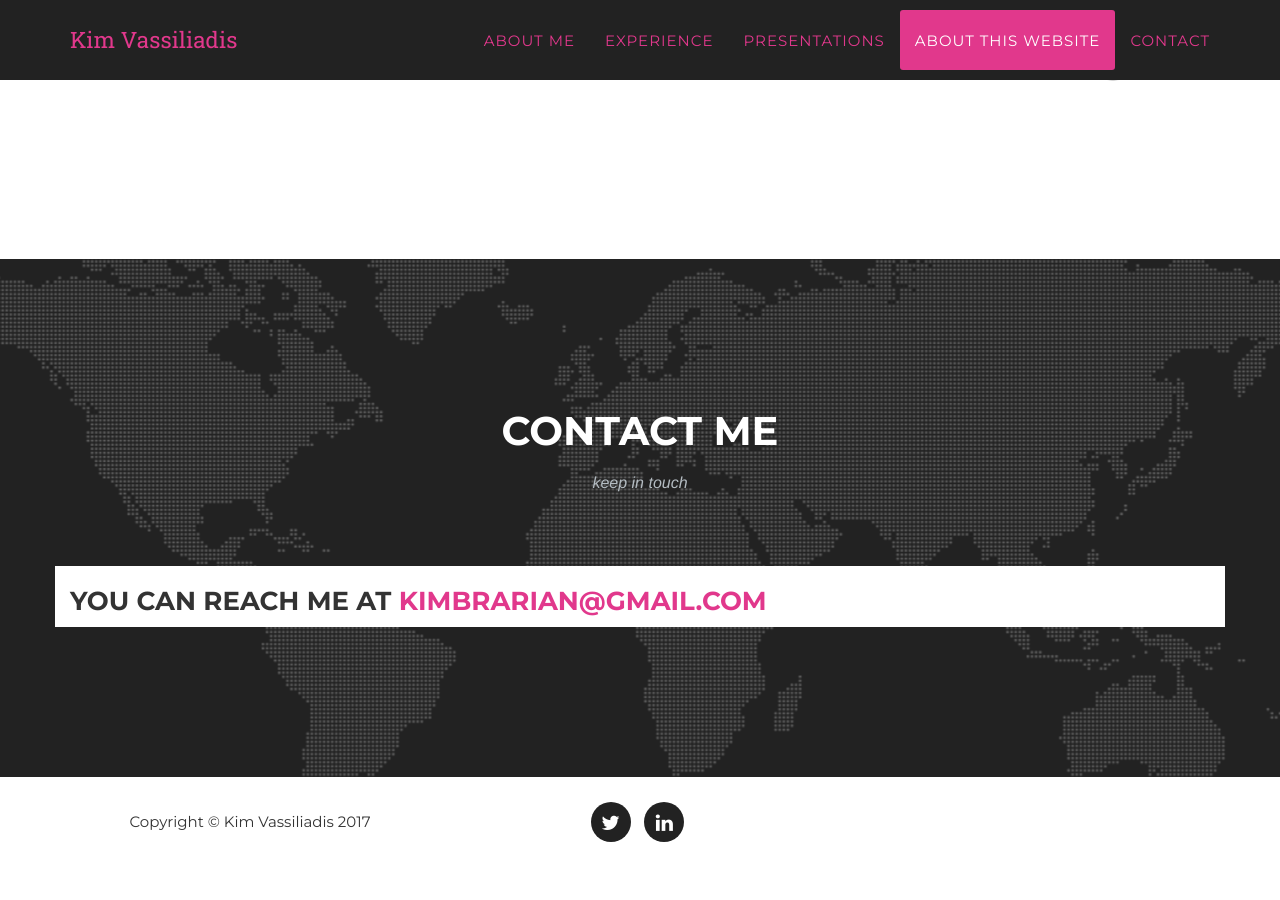
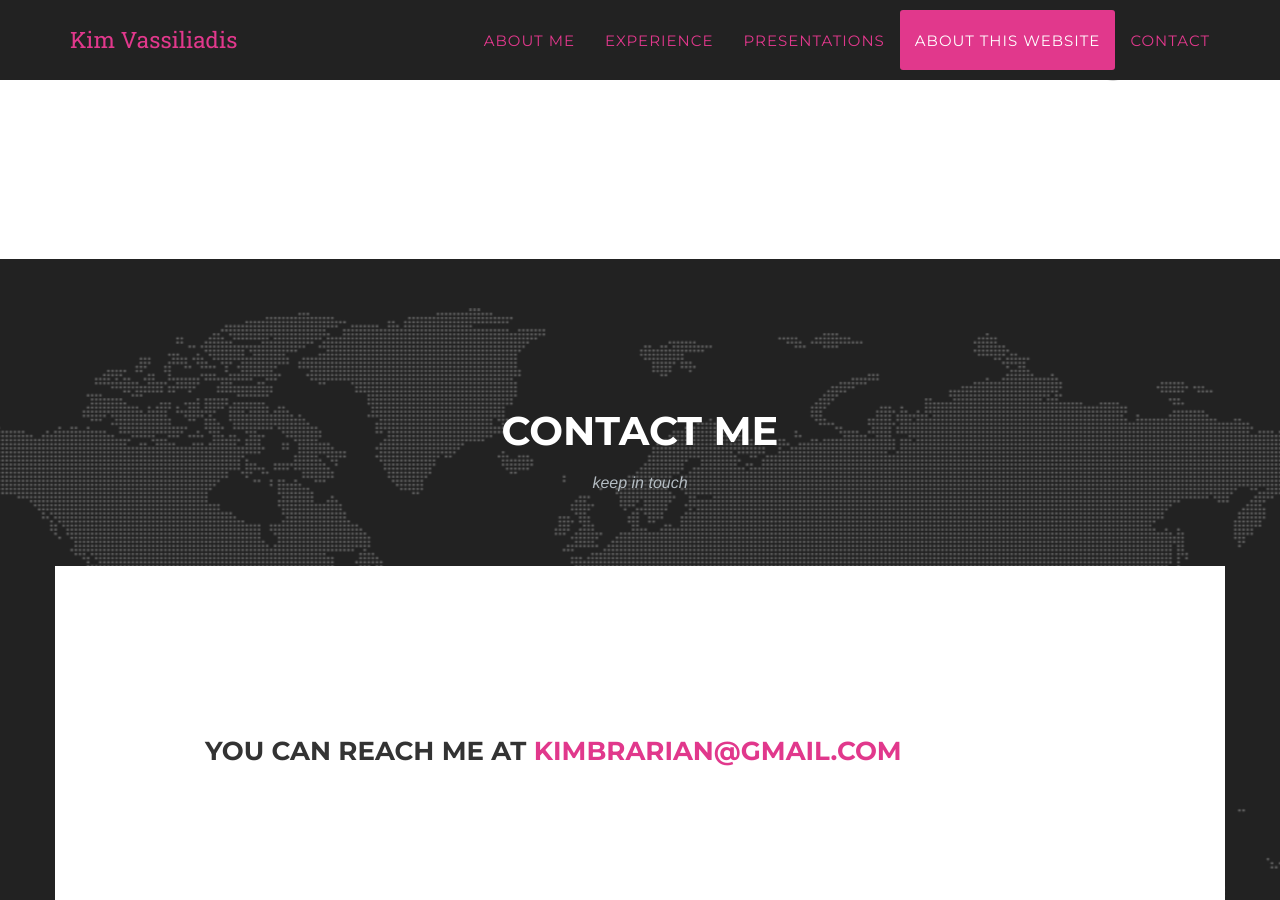
Before and after one commit to kimbrarian/jekyll, a Jekyll site: the page built from index.html, in a window 1280 px wide and 900 px high, scrolled down 4950 px. Built offline with Jekyll 4.4.1, drawn with Linux system fonts in a browser that asks for light colours; some web fonts are replaced; before the commit the page ends 5817 px from its top, so only the background shows below that.

Commit message:
Update contact.html

```diff
--- a/_includes/contact.html
+++ b/_includes/contact.html
@@ -7,7 +7,7 @@
                 </div>
             </div>
             <div class="row">
-                <div class="col-lg-12" style="background-color:#fff; min-height:50px;">
+                <div class="col-lg-12" style="background-color:#fff; padding:150px;">
                           <h3>You can reach me at <a href="mailto:kimbrarian@gmail.com">kimbrarian@gmail.com</a></h3>
                     <!--<form name="sentMessage" id="contactForm" novalidate>
                         <div class="row">
```
